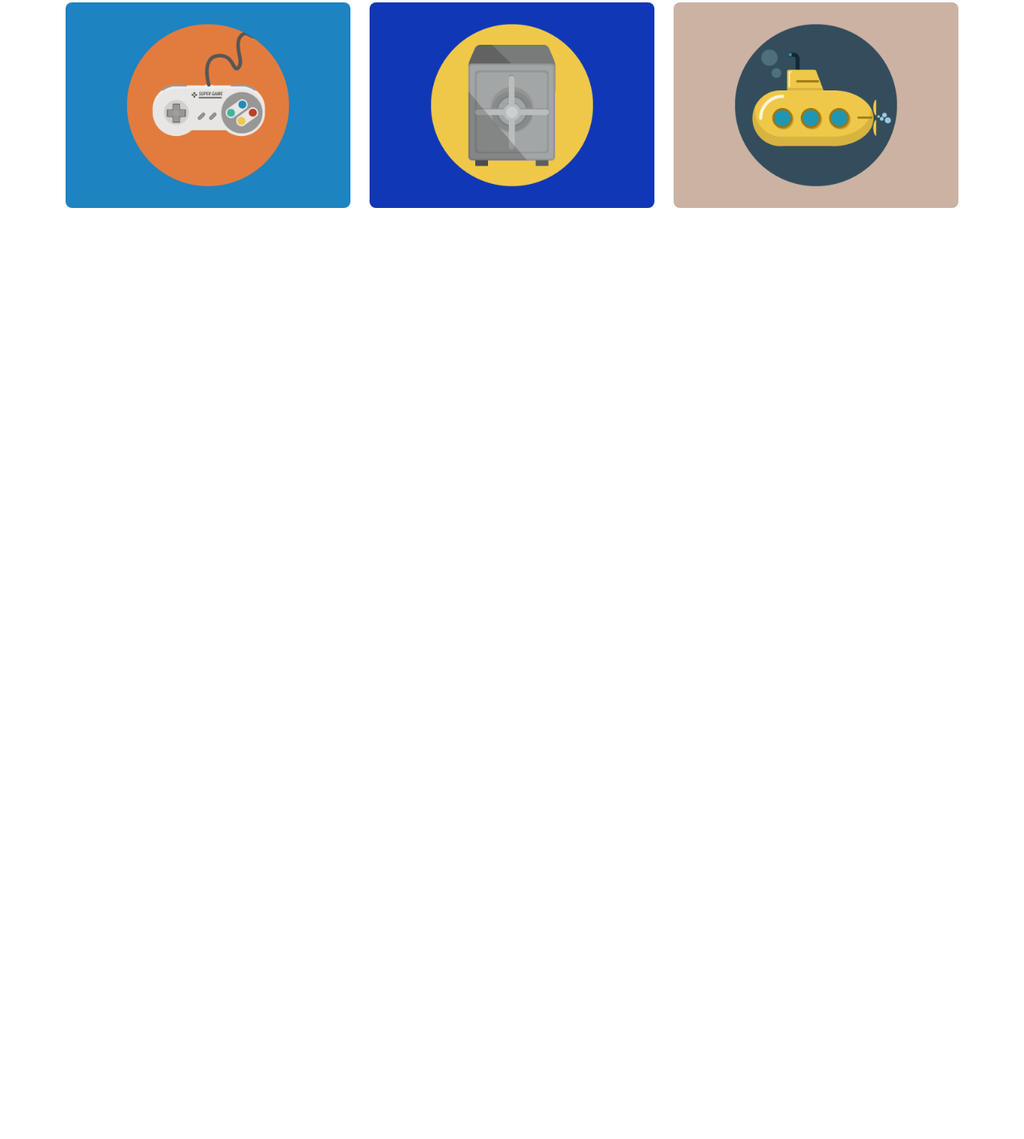
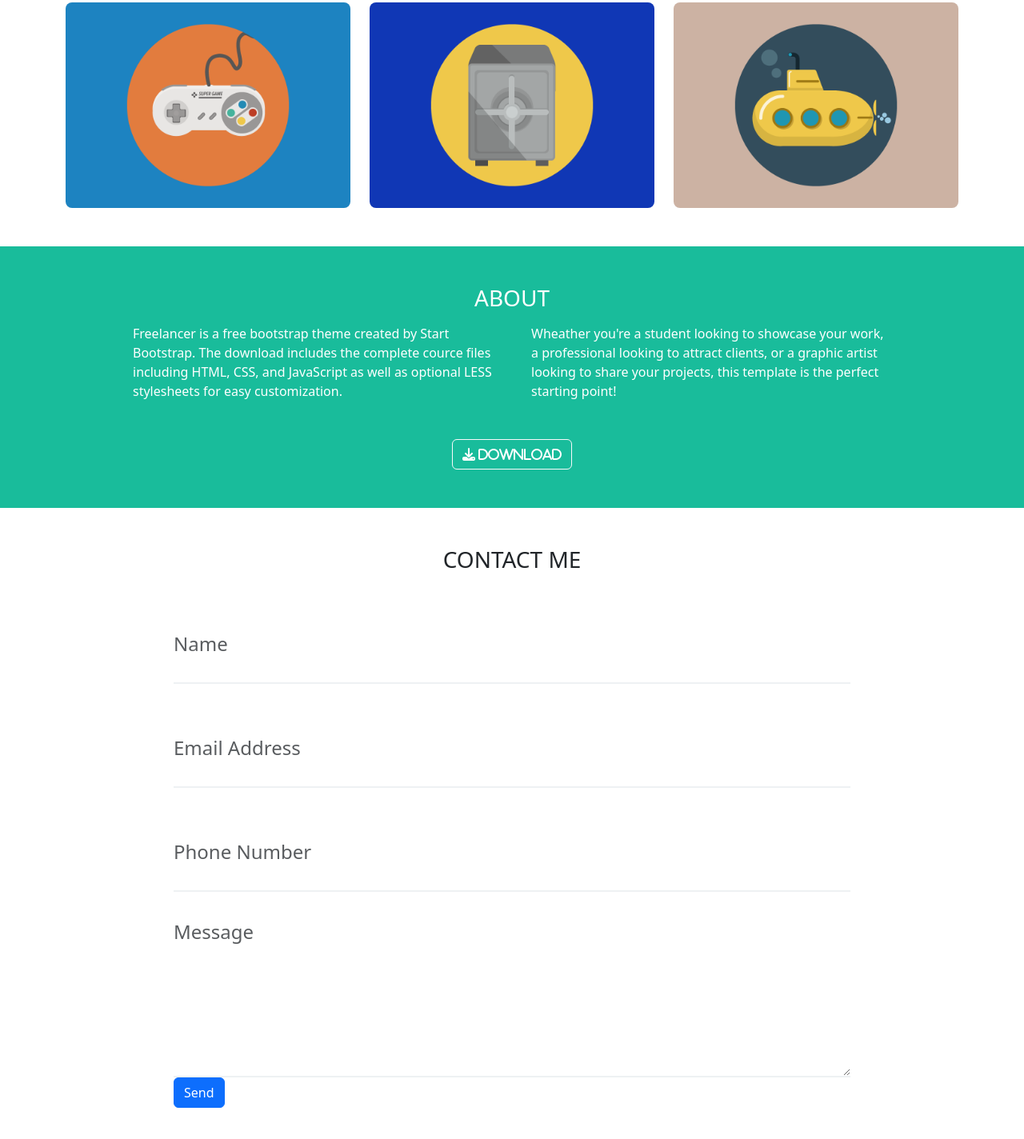
Before and after one commit to Alessandro9827/html-css-bootstrap-freelancer, a plain HTML site: page index.html in a window 1280 px wide. Shown: the part 1000-2424 px from the top of the page at 80% size. Before the commit the page ends 1308 px from the top, so only its background shows below. Drawn offline with nearby package versions, Linux system fonts and the light colour scheme.

Commit message:
contact-me input type and css

```diff
--- a/index.html
+++ b/index.html
@@ -66,7 +66,6 @@
                                 <div class="orizontal-line bg-white"></div>
                             </div>
                         </div>
-
                     </div>
                     <div class="col-12">
                         <p class="mb-5 text-uppercase text-white">
@@ -77,7 +76,7 @@
             </div>
         </section>
         <!--Portfolio Section-->
-        <section>
+        <section id="portfolio">
             <div class="container text-center">
                 <div class="row justify-content-center">
                     <div class="col-12">
@@ -125,6 +124,71 @@
                 </div>
             </div>
         </section>
+        <!--About Section-->
+        <section class="my_bg-green" id="about">
+            <div class="container text-center">
+                <div class="row px-5 justify-content-center text-white">
+                    <div class="col-12">
+                        <h3 class="mt-4 mt-xl-5 text-uppercase">About</h3>
+                        <div class="star mb-3">
+                            <i class="bi bi-star-fill"></i>
+                        </div>
+                    </div>
+                    <div class="col-12 col-lg-5 col-xl-6 pe-lg-2 pe-xl-4 text-start mb-4 px-5">
+                        Freelancer is a free bootstrap theme created by Start Bootstrap. The download includes the complete cource files including HTML, CSS, and JavaScript as well as optional LESS stylesheets for easy customization.
+                    </div>
+                    <div class="col-12 col-lg-5 col-xl-6 ps-lg-2 ps-xl-4 text-start mb-4 px-5">
+                        Wheather you're a student looking to showcase your work, a professional looking to attract clients, or a graphic artist looking to share your projects, this template is the perfect starting point!
+                    </div>
+                    <div class="col-12">
+                        <button type="button" class="btn btn-outline-light mb-5 mt-xl-4">
+                            <i class="fa-solid fa-download" style="color: #ffffff;">
+                                <span class="text-lowercase">Download</span>
+                            </i>
+                        </button>
+                    </div>
+                </div>
+            </div>
+        </section>
+        <!--Contact Me Section-->
+        <section id="Contact-me">
+            <div class="container mb-5">
+                <div class="row px-5 justify-content-center">
+                    <div class="col-12 text-center">
+                        <h3 class="mt-4 mt-xl-5 text-uppercase">
+                            Contact me
+                        </h3>
+                        <!--Inserire la stella con le righe-->
+                    </div>
+                    <div class="col-10 contact-form">
+                            <form>
+                                <!--Name Area-->
+                                <div>
+                                    <label for="name" class="form-label">Name</label>
+                                    <input type="text" class="form-control" id="name" placeholder="Name">
+                                </div>
+                                <!--Email Area-->
+                                <div>
+                                    <label for="email" class="form-label">Email Address</label>
+                                    <input type="email" class="form-control" id="email" placeholder="Email Address">
+                                </div>
+                                <!--Telephone N. Area-->
+                                <div>
+                                    <label for="phone" class="form-label">Phone Number</label>
+                                    <input type="tel" class="form-control" id="phone" placeholder="Phone Number">
+                                </div>
+                                <!--Text Area-->
+                                <div class="mb-15o">
+                                    <label for="message" class="form-label">Message</label>
+                                    <textarea class="form-control" id="message" rows="5" placeholder="Message"></textarea>
+                                </div>
+                                <!--Send Botton-->
+                                <button type="submit" class="btn btn-primary">Send</button>
+                            </form>
+                        </div>
+                    </div>
+                </div>
+            </section>
     </main>
 </body>
 </html>
--- a/style.css
+++ b/style.css
@@ -11,3 +11,33 @@
     width: 60%;
     border-radius: 3px;
 }
+
+.contact-form label{
+    opacity: 0
+}
+
+.contact-form input[type="text"]:focus,
+.contact-form input[type="email"]:focus,
+.contact-form input[type="tel"]:focus,
+.contact-form textarea:focus{
+  box-shadow: none;
+  border-bottom: solid 2px #6c757d;
+}
+
+.contact-form input[type="text"],
+.contact-form input[type="email"],
+.contact-form input[type="tel"],
+.contact-form textarea{
+  padding: 30px 0;
+  font-size: 24px;
+  border: none;
+  border-bottom: solid 2px #eef1f3;
+  border-radius: 0;
+  box-shadow: none;
+  outline: none;
+}
+
+.contact-form textarea{
+    height: 200px;
+    padding: 0 0 30px;
+}
```
